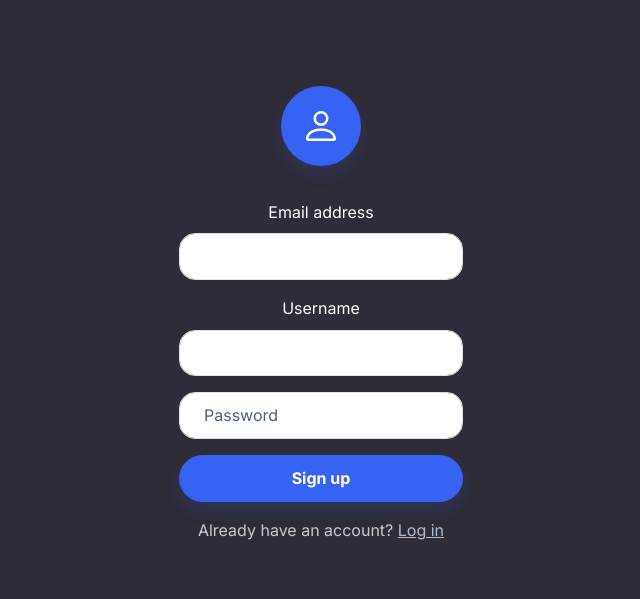
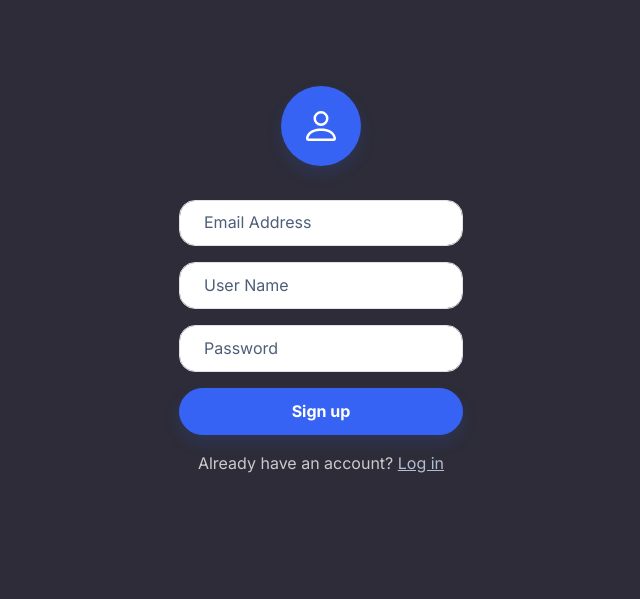
Before and after one commit to LogixKitten/JillAI, a Flask app: page /register in a window 1280 px wide. Shown: the part 301-900 px from the top of the page, without its empty margins (319-959 px from the left). Run offline with Flask 3, Linux system fonts and the light colour scheme; some libraries are stand-ins or nearby versions; some web fonts are replaced.

Commit message:
Fixed a couple errors in validation.js and signup.html

```diff
--- a/static/js/validation.js
+++ b/static/js/validation.js
@@ -3,8 +3,9 @@ document.addEventListener('DOMContentLoaded', function() {
 // Validate email on blur
 const emailInput = document.getElementById('email');
 emailInput.addEventListener('blur', function() {
-      const email = emailInput.value;
+  const email = emailInput.value.trim(); // Trim to remove extra spaces
 
+  if (email) { // Only send request if the email is not empty
     // Send AJAX request to validate the email
     fetch('/validate_email', {
       method: 'POST',
@@ -26,13 +27,15 @@ document.addEventListener('DOMContentLoaded', function() {
       }
     })
     .catch(error => console.error('Error:', error));
+  }
 });
 
 // Validate username on blur
 const userNameInput = document.getElementById('userName');
 userNameInput.addEventListener('blur', function() {
-      const userName = userNameInput.value;
+  const userName = userNameInput.value.trim(); // Trim to remove extra spaces
 
+  if (userName) { // Only send request if the username is not empty
     // Send AJAX request to validate the username
     fetch('/validate_username', {
       method: 'POST',
@@ -54,6 +57,7 @@ document.addEventListener('DOMContentLoaded', function() {
       }
     })
     .catch(error => console.error('Error:', error));
+  }
 });
 
     // Submit form data and create account
--- a/templates/signup.html
+++ b/templates/signup.html
@@ -183,20 +183,18 @@ JillAI is here to simplify your life and help you achieve your best self. With a
                                     </div>
                                 </div>
                                 <div class="mb-3">
-                                    <label for="email" class="form-label">Email address</label>
-                                    <input type="email" class="form-control" id="email" name="email" required>
+                                    <input type="email" class="form-control" id="email" name="email" placeholder="Email Address" required>
                                     <div class="invalid-feedback">This email is already taken.</div>
                                     <div class="valid-feedback">Email is available!</div>
                                 </div>
 
                                 <div class="mb-3">
-                                    <label for="userName" class="form-label">Username</label>
-                                    <input type="text" class="form-control" id="userName" name="userName" minlength="4" required>
+                                    <input type="text" class="form-control" id="userName" name="userName" minlength="4" placeholder="User Name" required>
                                     <div class="invalid-feedback">This username is already taken.</div>
                                     <div class="valid-feedback">Username is available!</div>
                                 </div>
                                 <div class="mb-3"><input class="form-control" type="password" name="password" placeholder="Password" required pattern="(?=.*[a-z])(?=.*[A-Z])(?=.*\d)(?=.*[@$!%*?&amp;])[A-Za-z\d@$!%*?&amp;]{8,}"></div>
-                                <div class="mb-3"><button class="btn btn-primary shadow d-block w-100" type="submit">Sign up</button></div>
+                                <div class="mb-3"><button class="btn btn-primary shadow d-block w-100" type="button" data-bs-target="#modal-1" data-bs-toggle="modal">Sign up</button></div>
                                 <p class="text-muted">Already have an account?&nbsp;<a href="{{ url_for('login') }}">Log in</a></p>
                             </form>
                         </div>
```
Lines whose indentation alone changed are shown as unchanged.
